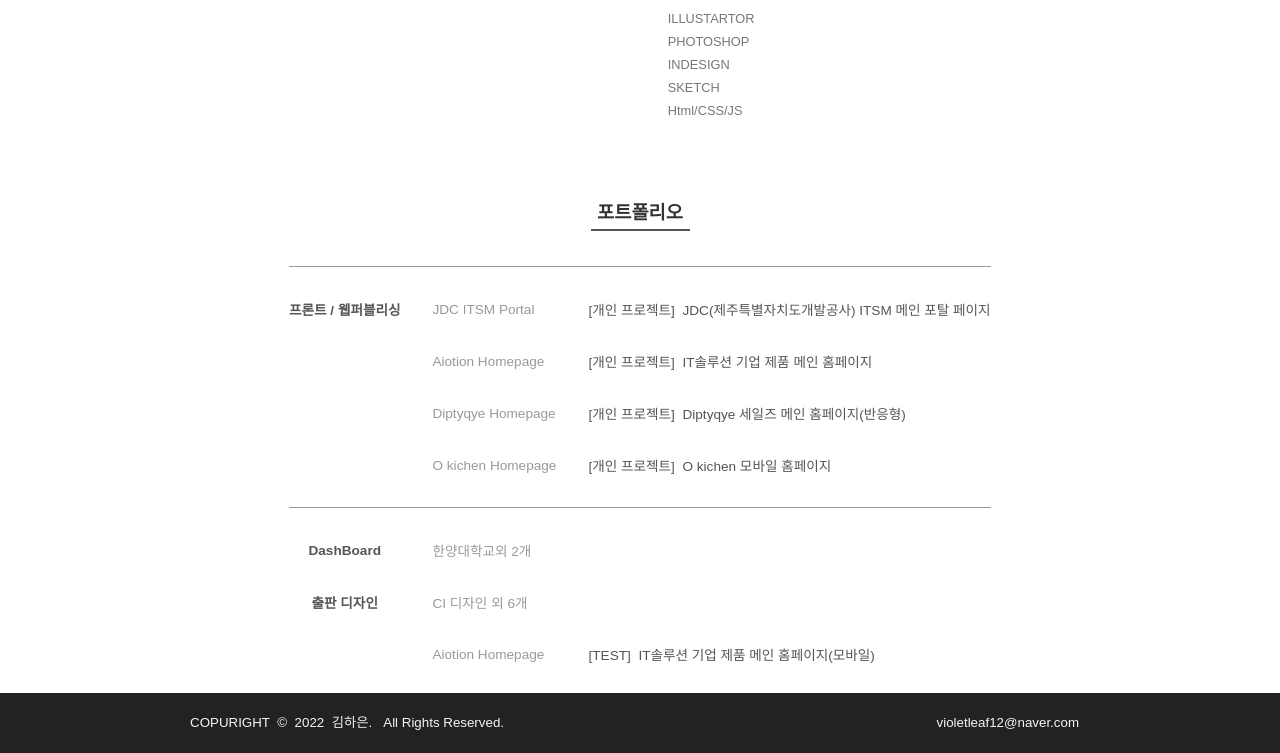
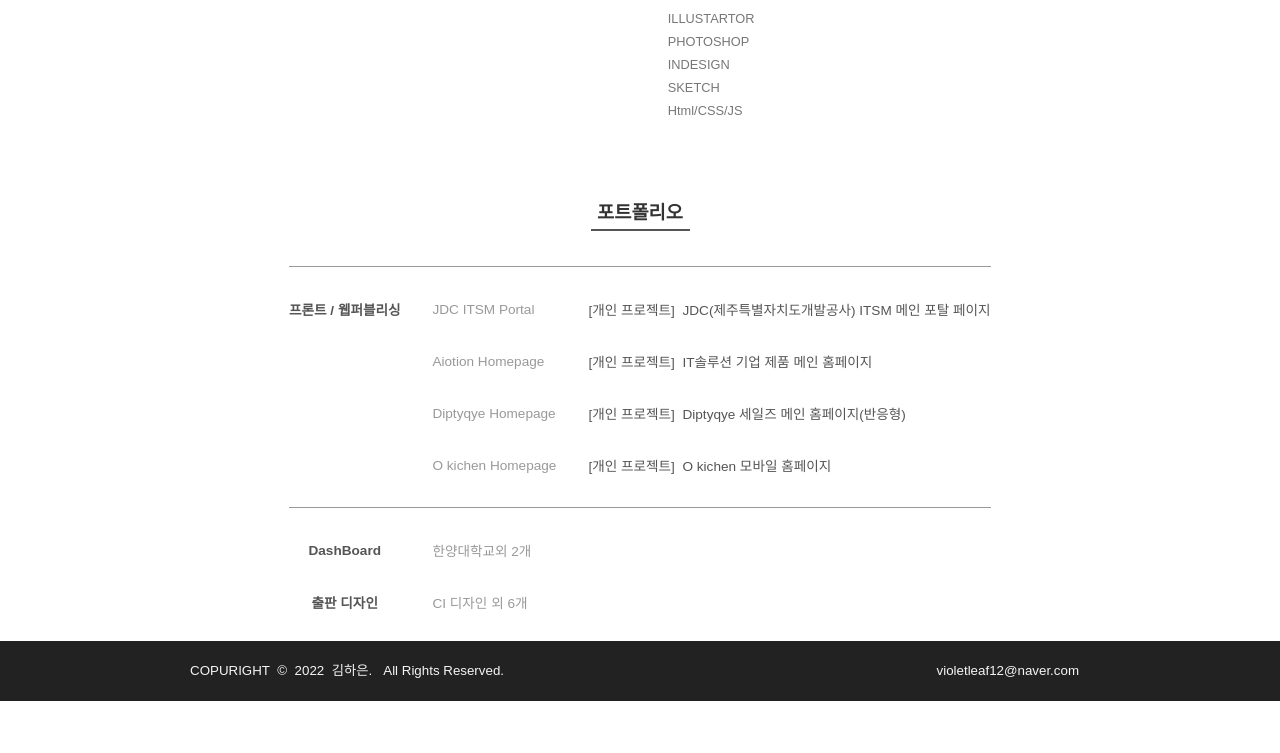
Before and after one commit to violetleaf44/portfolio, a plain HTML site: page index.html in a window 1280 px wide. Shown: the part 448-1201 px from the top of the page. After the commit the page ends 1149 px from the top, so only its background shows below. Drawn offline with Linux system fonts and the light colour scheme; a web font is replaced by a local one.

Commit message:
Update index.html

```diff
--- a/index.html
+++ b/index.html
@@ -80,11 +80,6 @@
                 <td><a href="publishing.pdf" target='_blank'>CI 디자인 외 6개</a></td>
                 <td></td>
             </tr>
-			<tr>
-                <td></td>
-                <td><a href="aiotion-main/rwd_nkia.html" target='_blank'>Aiotion Homepage</a></td>
-                <td>[TEST]&nbsp; IT솔루션 기업 제품 메인 홈페이지(모바일)</td>
-            </tr>
         </table>
     </div>
 
```
